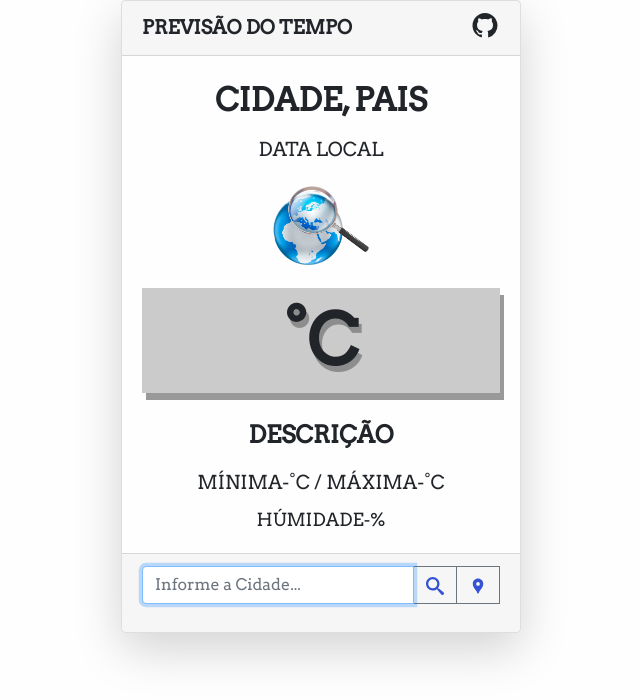
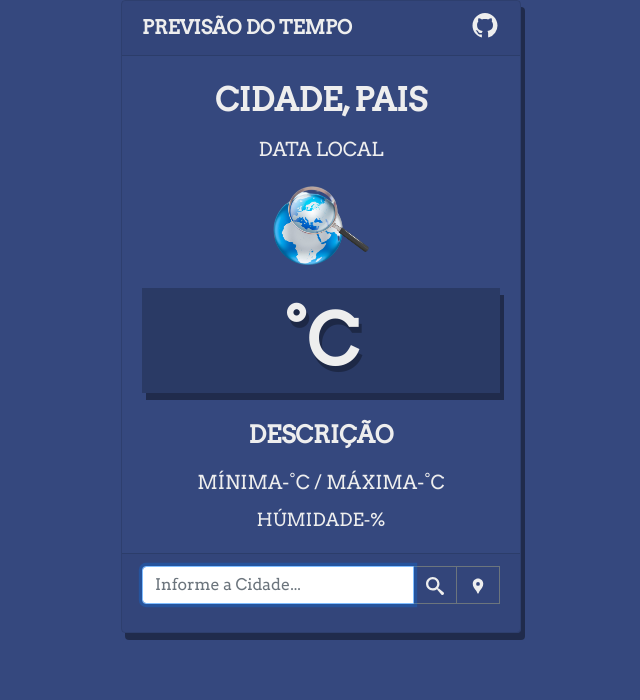
Before and after one commit to tiagoangelos/Previsao, a React (Create React App) app: page / in a window 1280 px wide. Shown: the top 700 px of the page, without its empty margins (319-959 px from the left). Built offline with nearby package versions, Linux system fonts and the light colour scheme.

Commit message:
concluindo fron-end

```diff
--- a/src/components/Home/Home.css
+++ b/src/components/Home/Home.css
@@ -1,8 +1,9 @@
 body {
-    background-color: var(--color-primary);
+    background-color: var(--color-background);
 }
 
 .container-card {
+    color: var(--color-all);
     margin: 0;
     padding: 0;
     display: flex;
@@ -10,6 +11,7 @@ body {
 }
 
 .card-bootstrap {
+    box-shadow: 4px 7px rgba(0, 0, 0, 0.4);
     width: 25rem;
 }
 
@@ -28,7 +30,7 @@ body {
 
 .icon-header:hover {
     cursor: pointer;
-    color: var(--color-icon-seach);
+    color: var(--color-icon-search);
 }
 
 .title-header {
@@ -117,7 +119,7 @@ body {
 }
 
 .icon-search, .icon-search-2 {
-    color: var(--color-icon-seach);
+    color: var(--color-all);
     font-weight: bolder;
     font-size: large;
 }
--- a/src/components/Home/Home.js
+++ b/src/components/Home/Home.js
@@ -272,21 +272,13 @@ function Home(){
         window.open(Link, '_blank');
     }
 
-    //progress to request with name city
-    const progressToRequest = () => {
-        const search_button = document.querySelector('.btn');
-        search_button.click();
-    }
-
     //get name city by coords -> request
     const requestLocal = async (lat, long) => {
         await axios.get(`${Base}weather?lat=${lat}&lon=${long}&lang=${Lang}&units=${Units}&APPID=${Key}`)
         .then(function(response){
             const cityByCoords = response.data.name;
 
-            setSearch(`${cityByCoords}`);
-            const search_button = document.querySelector('.btn').click();
-            progressToRequest();
+            console.log(cityByCoords);
         })
         .catch(function(error){
             cityNotFound();
@@ -328,7 +320,7 @@ function Home(){
 
     return (
         <div class='container-card'>
-            <div class="card mb-3 card-bootstrap text-center bg-transparent shadow-lg">
+            <div class="card mb-3 card-bootstrap text-center bg-transparent">
                 <div class="card-header bg-gray title-header">
                     PREVISÃO DO TEMPO
                     <BsGithub class='icon-header' onClick={RedirectToRepositore}/>
--- a/src/index.css
+++ b/src/index.css
@@ -7,8 +7,10 @@ body {
 
 /*color's */
 :root {
-  --color-icon-seach: #3452d3;
-  --color-primary: #fffefe;
+  --color-background: #35487e;
+  --color-all: #eeeeee;
+  --color-icon-search: #ffffff;
+  --color-primary: #ff1010;
   --color-background-span: #d0d0d0;
   --color-secundary: #e13a3a;
 }
```
